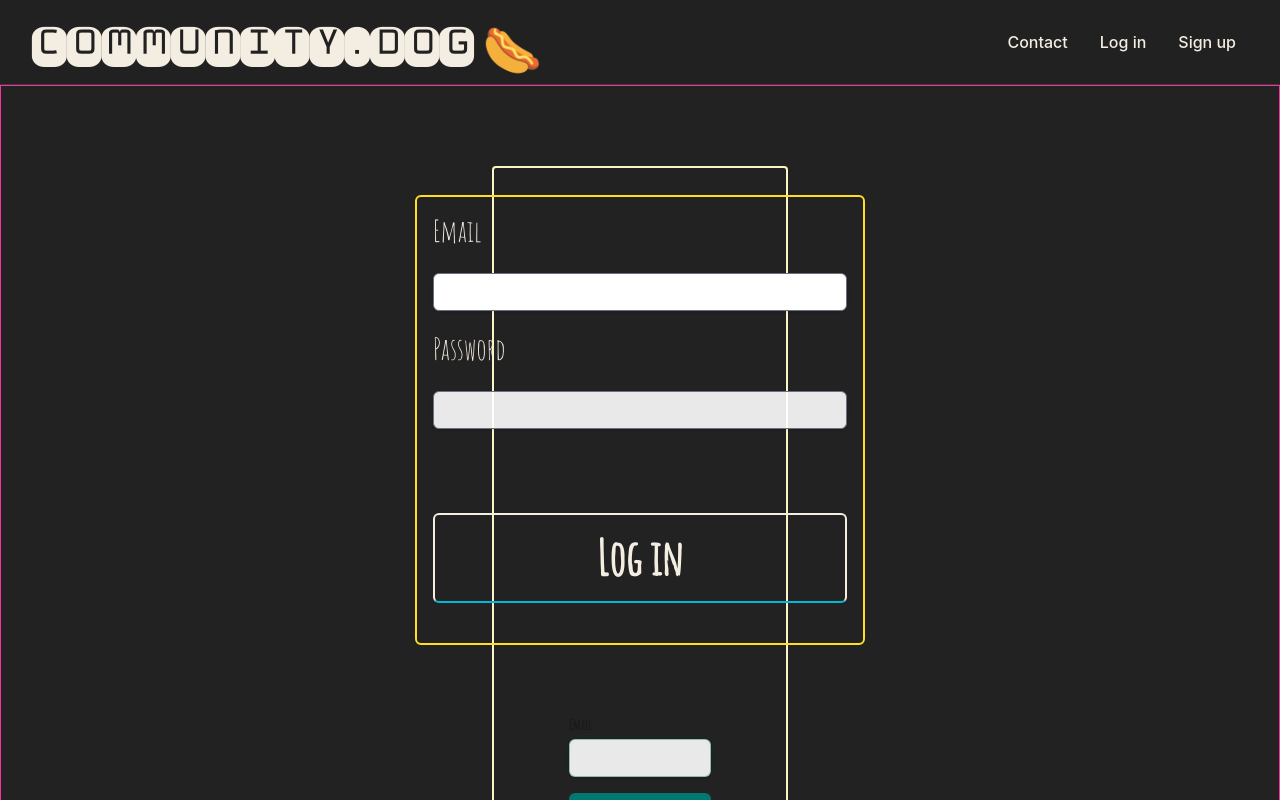
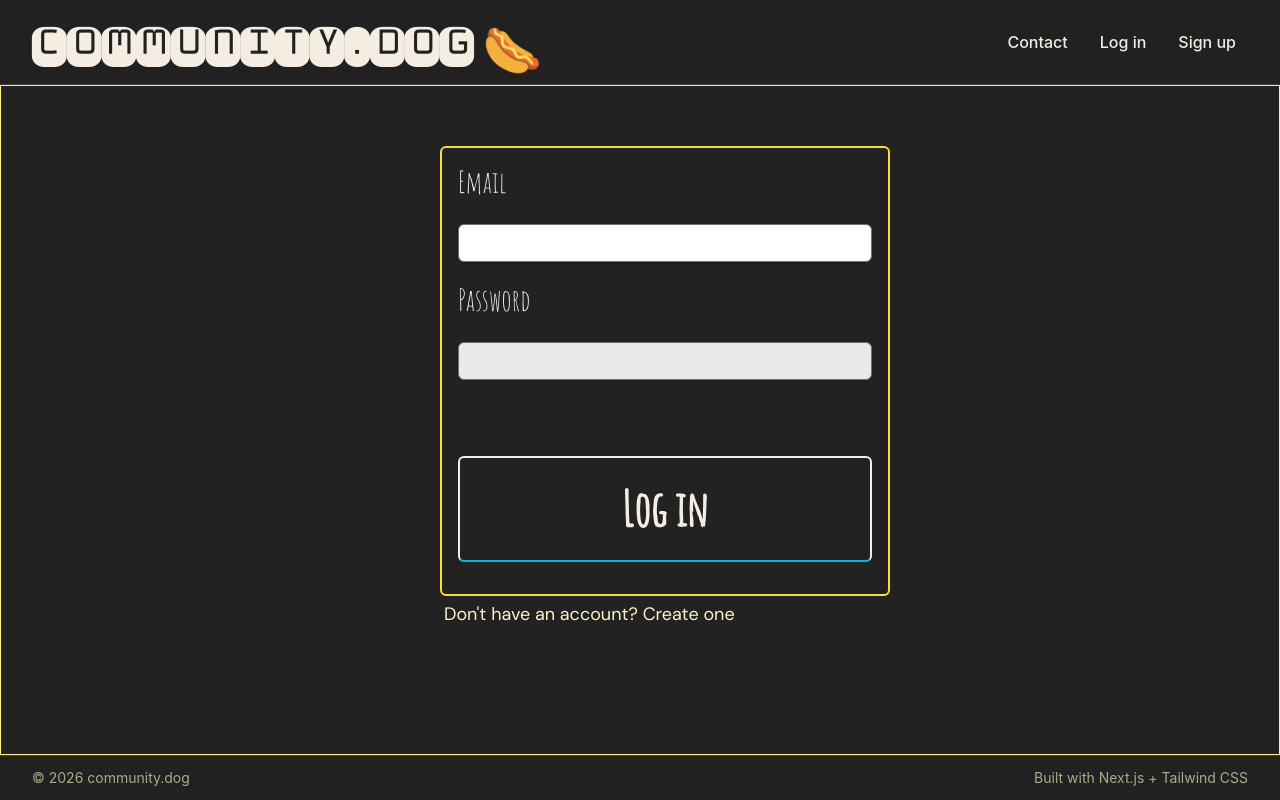
Before and after one commit to persontyping/c0munity.dog, a Next.js app: page /login in a window 1280 px wide. Shown: the top 800 px of the page. Built offline with nearby package versions, Linux system fonts and the light colour scheme; no server answers.

Commit message:
half merged magik link with login

```diff
--- a/src/app/(auth)/layout.tsx
+++ b/src/app/(auth)/layout.tsx
@@ -4,17 +4,8 @@ export default function AuthLayout({
   children: React.ReactNode;
 }) {
   return (
-    <div
-      style={{
-        display: "flex",
-        minHeight: "100vh",
-        alignItems: "center",
-        justifyContent: "center",
-      }}
-    >
-      <div style={{ width: "100%", maxWidth: "360px", padding: "2rem" }}>
-        {children}
-      </div>
+    <div className="mx-auto flex w-full max-w-md items-start justify-center px-4 py-6 sm:px-6 sm:py-10">
+      <div className="w-full">{children}</div>
     </div>
   );
 }
--- a/src/app/(auth)/login/_components/login-form.tsx
+++ b/src/app/(auth)/login/_components/login-form.tsx
@@ -1,15 +1,17 @@
 "use client";
-
+import Link from "next/link";
+import { useState } from "react";
 import { useActionState } from "react";
-
 import { login } from "@/app/actions/auth";
+import MagicLinkForm from "./magic-link-form";
 
 export default function LoginForm() {
   const [state, action, pending] = useActionState(login, undefined);
+  const [email, setEmail] = useState("");
 
   return (
+    <section>
       <section className="login-form-container flex h-full w-full">
-
         <div className="px-4 py-4 border-2 border-yellow-300 rounded-md flex flex-1 min-h-0">
           <form action={action} noValidate className="w-full flex flex-col flex-1 gap-5 text-3xl min-h-0">
             <div className="flex flex-row gap-9">
@@ -28,6 +30,8 @@ export default function LoginForm() {
                   type="email"
                   autoComplete="email"
                   required
+                  value={email}
+                  onChange={(event) => setEmail(event.target.value)}
                   className="block w-full rounded-md border px-3 py-2 text-sm text-(--color-text-dark) shadow-sm outline-none focus:border-teal-500 focus:ring-2 focus:ring-teal-300/60"
                 />
                 {state?.errors?.email && (
@@ -61,15 +65,18 @@ export default function LoginForm() {
 
 
             {state?.error && (
+              <div className="flex flex-col gap-4">
                 <p role="alert" className="text-3xl text-rose-700">
                   {state.error}
                 </p>
+                <MagicLinkForm email={email} />
+              </div>
             )}
             <div className="w-full flex flex-row flex-1 min-h-0 gap-6">
               <button
                 type="submit"
                 disabled={pending}
-            className="w-full px-4 py-3 my-6 text-5xl rounded-md font-semibold border-2 border-b-cyan-500 transition-colors  hover:text-zinc-950 hover:bg-yellow-100 disabled:cursor-not-allowed disabled:opacity-60"
+                className="w-full px-4 py-3 my-4 text-5xl rounded-md font-semibold border-2 border-b-cyan-500 transition-colors  hover:text-zinc-950 hover:bg-yellow-100 disabled:cursor-not-allowed disabled:opacity-60"
               >
                 {pending ? "Logging in…" : "Log in"}
               </button>
@@ -78,7 +85,11 @@ export default function LoginForm() {
         </div>
 
       </section>
-
+      <h1 className="text-lg text-amber-100 p-1">
+        Don&apos;t have an account?{" "}
+        <Link href="/signup">Create one</Link>
+      </h1>
+    </section>
 
   );
 }
--- a/src/app/(auth)/login/_components/magic-link-form.tsx
+++ b/src/app/(auth)/login/_components/magic-link-form.tsx
@@ -4,26 +4,21 @@ import { useActionState } from "react";
 
 import { loginWithMagicLink } from "@/app/actions/auth";
 
-export default function MagicLinkForm() {
+type MagicLinkFormProps = {
+  email: string;
+};
+
+export default function MagicLinkForm({ email }: MagicLinkFormProps) {
   const [state, action, pending] = useActionState(loginWithMagicLink, undefined);
 
   return (
     <form action={action} noValidate className="space-y-4">
+      <input name="email" type="hidden" value={email} readOnly />
+
       <div className="space-y-1">
-        <label
-          htmlFor="magic-email"
-          className="block text-sm font-semibold text-(--color-text-dark)"
-        >
-          Email
-        </label>
-        <input
-          id="magic-email"
-          name="email"
-          type="email"
-          autoComplete="email"
-          required
-          className="block w-full rounded-md border border-teal-700/40 bg-white/90 px-3 py-2 text-sm text-(--color-text-dark) shadow-sm outline-none focus:border-teal-500 focus:ring-2 focus:ring-teal-300/60"
-        />
+        <p className="text-sm text-(--color-text-secondary)">
+          We will send a magic link to the email address entered above.
+        </p>
         {state?.errors?.email && (
           <p role="alert" className="text-sm text-rose-700">
             {state.errors.email}
--- a/src/app/(auth)/login/page.tsx
+++ b/src/app/(auth)/login/page.tsx
@@ -1,21 +1,9 @@
-import Link from "next/link";
 import LoginForm from "./_components/login-form";
-import MagicLinkForm from "./_components/magic-link-form";
 
 export default function LoginPage() {
   return (
-    <div className="min-h-lvh flex flex-row flex-wrap justify-center items-center border-amber-100 border-2 rounded gap-4 ">
-
+    <section>
       <LoginForm />
-
-
-
-      <MagicLinkForm />
-
-      <p style={{ marginTop: "1rem", fontSize: "0.875rem" }}>
-        Don&apos;t have an account?{" "}
-        <Link href="/signup">Create one</Link>
-      </p>
-    </div>
+    </section>
   );
 }
--- a/src/app/(auth)/signup/_components/signup-form.tsx
+++ b/src/app/(auth)/signup/_components/signup-form.tsx
@@ -1,9 +1,6 @@
 "use client";
 import Link from "next/link";
-
-
 import { useActionState } from "react";
-
 import { signup } from "@/app/actions/auth";
 
 export default function SignupForm() {
@@ -17,9 +14,9 @@ export default function SignupForm() {
     );
   }
   return (
-    <section >
+    <section>
        <h1 className="text-lg text-amber-100 p-1">Create an account</h1>
-      <section className="signup-form-container flex flex-col h-full w-full">
+      <section className="signup-form-container flex">
 
         <div className="px-4 py-4 border-2 border-b-blue-700 rounded flex flex-col flex-1 min-h-0">
           <form action={action} noValidate className="space-y-4">
@@ -33,7 +30,7 @@ export default function SignupForm() {
                 type="email"
                 autoComplete="email"
                 required
-                className="block w-full rounded-md border border-orange-700 bg-white/90 px-3 py-2 text-sm text-(--color-text-dark) shadow-sm outline-none focus:border-teal-500 focus:ring-2 focus:ring-teal-300/60"
+                className="block w-full rounded-md border border-orange-700 bg-white/90 px-3 py-2 "
               />
               {state?.errors?.email && (
                 <p role="alert" className="text-3xl text-rose-400">
@@ -56,7 +53,7 @@ export default function SignupForm() {
                 autoComplete="new-password"
                 required
                 minLength={8}
-                className="block w-full rounded-md border border-purple-700/40 bg-white/90 px-3 py-2 text-sm text-(--color-text-dark) shadow-sm outline-none focus:border-teal-500 focus:ring-2 focus:ring-teal-300/60"
+                className="block w-full rounded-md border border-purple-700/40"
               />
               {state?.errors?.password && (
                 <p role="alert" className="text-3xl text-rose-400">
@@ -75,7 +72,7 @@ export default function SignupForm() {
               <button
                 type="submit"
                 disabled={pending}
-                className="w-full px-4 py-4 my-9 text-5xl rounded-md font-semibold border-2 border-b-cyan-500 transition-colors hover:text-zinc-950 hover:bg-yellow-100 disabled:cursor-not-allowed disabled:opacity-60"
+                className="w-full px-4 py-4 my-9 text-5xl rounded-md border-2 border-b-cyan-500 transition-colors hover:text-zinc-950 hover:bg-yellow-100"
               >
                 {pending ? "Creating account…" : "Create account"}
               </button>
--- a/src/app/(auth)/signup/page.tsx
+++ b/src/app/(auth)/signup/page.tsx
@@ -2,6 +2,8 @@ import SignupForm from "./_components/signup-form";
 
 export default function SignupPage() {
   return (
-    <SignupForm />
+
+      <SignupForm />
+
   );
 }
--- a/src/app/globals.css
+++ b/src/app/globals.css
@@ -94,29 +94,28 @@
 
 
 html {
-  min-height: 100%;
+
 }
 
 
 body {
   margin: 0, auto;
-  min-height: 100vh;
   overflow-x: hidden;
   -webkit-font-smoothing: antialiased;
   -moz-osx-font-smoothing: grayscale;
   background: var(--color-bg-dark);
   color: var(--color-text-light);
-  /* display: flex; */
 }
 
 main {
-  min-height: calc(100vh - 150px);
-  border: 1px solid var(--color-pink-500);
+  min-height: calc(100vh - 300px);
+  border: 1px solid var(--color-yellow-200);
   background: var(--color-bg-dark);
   color: var(--color-text-light);
   font-family: 'DM Sans', sans-serif;
-  padding: 3em;
+  padding: 20px;
 }
+
 
 form {
   font-family: "Amatic SC", sans-serif;
@@ -196,8 +195,7 @@ a {
 }
 
 .login-form-container {
-  width: 100%;
-  height: 100%;
+
 
   min-width: 450px;
   min-height: 450px;
@@ -213,9 +211,8 @@ a {
 }
 
 .signup-form-container{
-  width: 100%;
-  height: 100%;
-
+  max-width: 100%;
+  max-height: 100%;
   min-width: 450px;
   min-height: 380px;
 
--- a/src/app/layout.tsx
+++ b/src/app/layout.tsx
@@ -1,5 +1,6 @@
 import { Metadata } from "next";
 import GlobalHeader from "@/components/global-header";
+import GlobalFooter from "@/components/global-footer";
 import "./globals.css";
 
 export const metadata: Metadata = {
@@ -29,9 +30,12 @@ export default function RootLayout({
         <link rel="preconnect" href="https://fonts.googleapis.com" />
         <link rel="preload" as="font" href="/fonts/DM_Sans,Monofett/DM_Sans/DMSans-VariableFont_opsz,wght.ttf" type="font/ttf" />
       </head>
-      <body>
-        <GlobalHeader />
-          <main>{children}</main>
+      <body className="flex min-h-screen flex-col">
+
+          <GlobalHeader />
+
+        <main className="flex-1">{children}</main>
+        <GlobalFooter />
       </body>
     </html>
   );
--- /dev/null
+++ b/src/components/global-footer.tsx
@@ -0,0 +1,12 @@
+export default function GlobalFooter() {
+  const year = new Date().getFullYear();
+
+  return (
+    <footer className="mt-auto border-t border-(--color-border-pb) bg-(--color-bg-dark)/90 backdrop-blur">
+      <div className="mx-auto flex w-full max-w-7xl flex-wrap items-center justify-between gap-2 px-4 py-3 text-sm text-[var(--color-text-secondary)] sm:px-6 lg:px-8">
+        <p>© {year} community.dog</p>
+        <p>Built with Next.js + Tailwind CSS</p>
+      </div>
+    </footer>
+  );
+}
```
Lines whose indentation alone changed are shown as unchanged.
